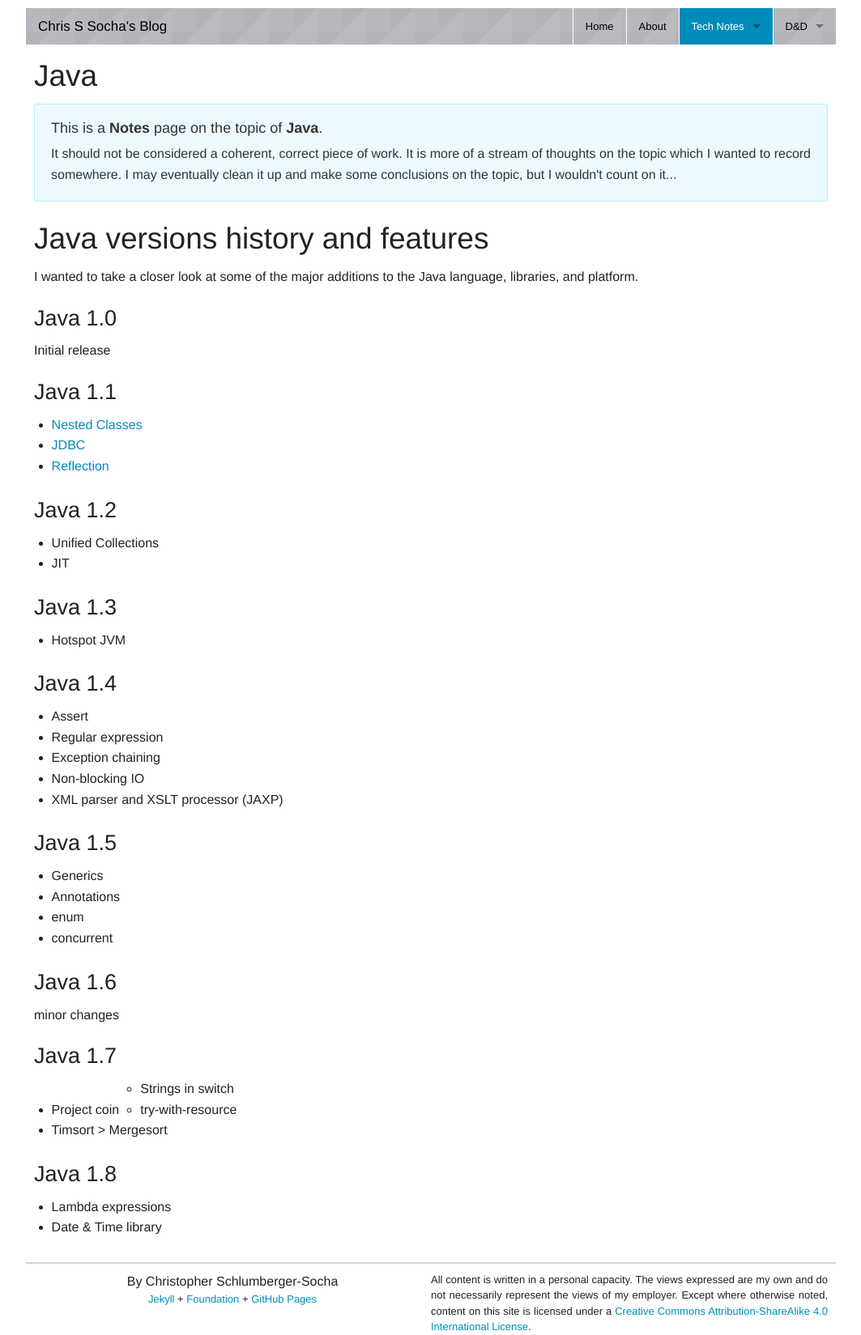
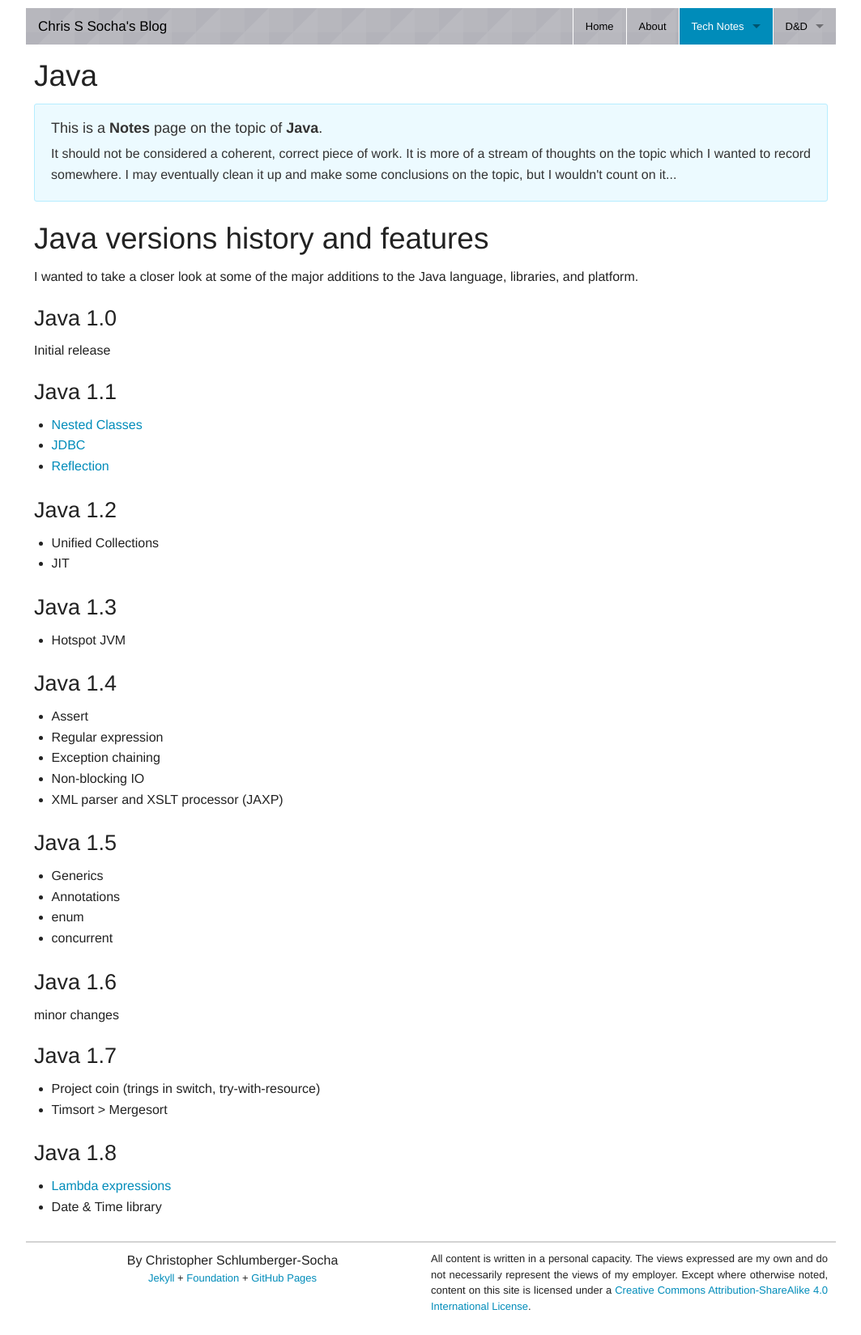
Before and after one commit to ChrisSSocha/ChrisSSocha.github.io, a Jekyll site: the page built from _notes/java/index.md, in a window 1280 px wide. Shown: the whole page at 81% size, without its empty margins (108-1171 px from the left). Built offline with Jekyll 4.4.1, drawn with Linux system fonts in a browser that asks for light colours; after the commit the page ends 1623 px from its top, so only the background shows below that.

Commit message:
Adds java notes on lambdas

```diff
--- a/_data/pages.yml
+++ b/_data/pages.yml
@@ -10,10 +10,10 @@
   url: "#"
   active: notes
   dropdown:
+    - title: Java
+      url: /notes/java/
     - title: "C#"
       url: /notes/c-sharp/
-    - title: Java
-      url: /notes/java/
 
 - title: "D&D"
   url: "#"
--- a/_notes/java/index.md
+++ b/_notes/java/index.md
@@ -49,12 +49,10 @@
 
 ### Java 1.7
 
-* Project coin
-  * Strings in switch
-  * try-with-resource
+* Project coin (trings in switch, try-with-resource)
 * Timsort > Mergesort
 
 ### Java 1.8
 
-* Lambda expressions
+* [Lambda expressions](./lambda.html)
 * Date & Time library
```
Also changed, not shown: _notes/java/lambda.md (added, +73 -0 lines).
